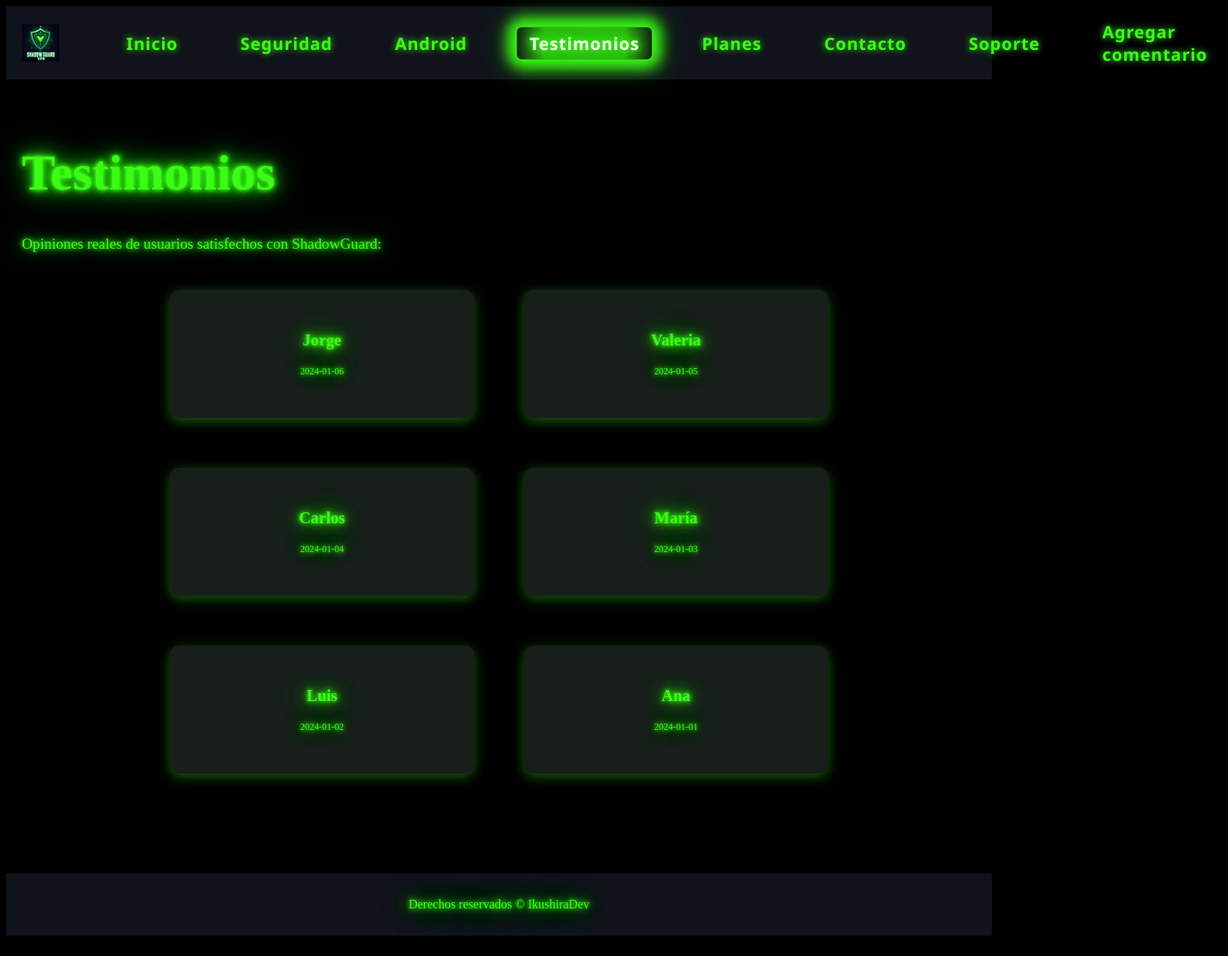
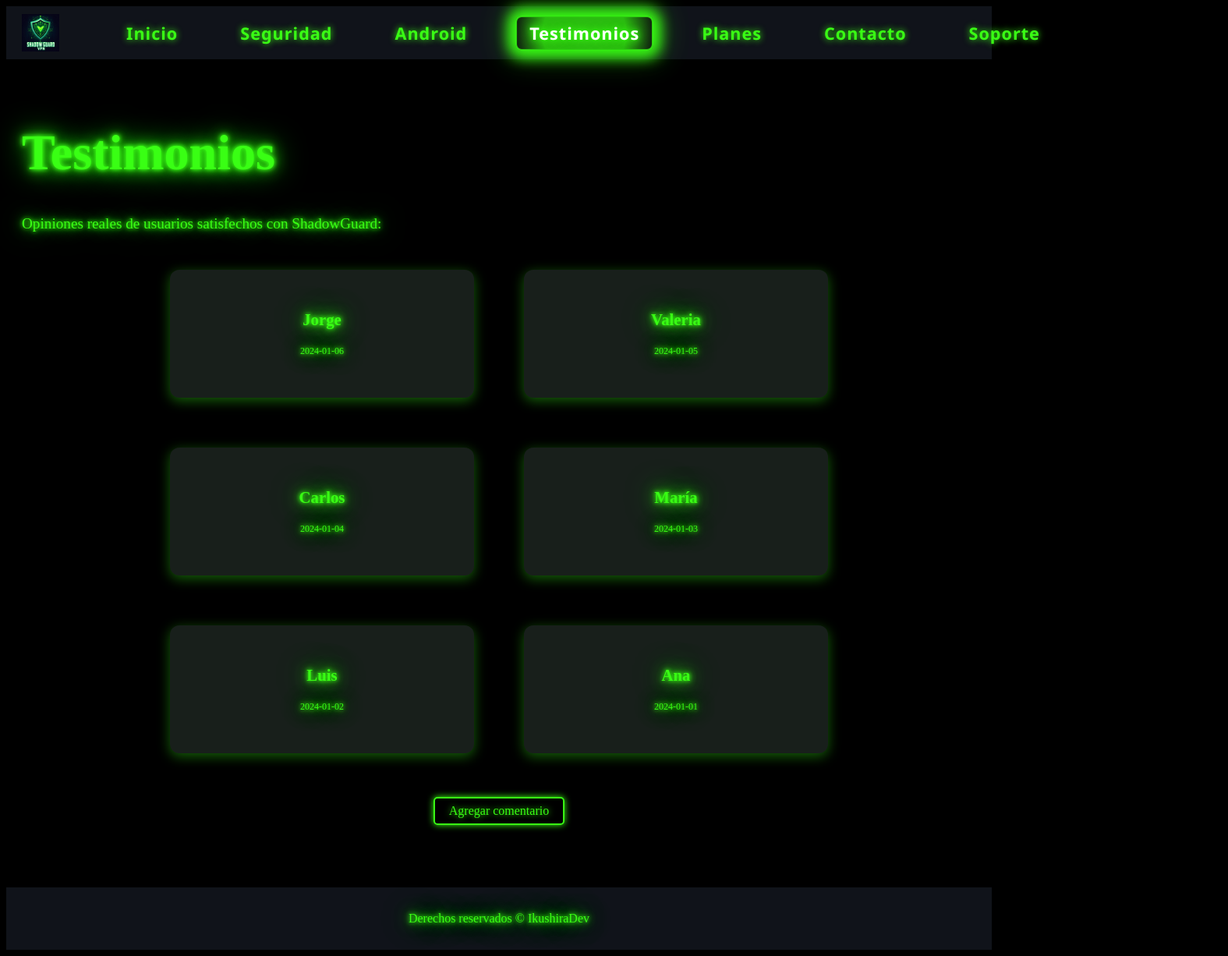
Before and after one commit to ikushira/shadowguard_ikudev, a plain HTML site: page testimonios.html in a window 1280 px wide. Shown: the whole page at 78% size, 1575 px wide, since content can reach past the window. Drawn offline with Linux system fonts and the light colour scheme.

Commit message:
Reubicar el botón "Agregar comentario" debajo de las tarjetas de testimonios para mejorar la accesibilidad.

```diff
--- a/testimonios.html
+++ b/testimonios.html
@@ -19,7 +19,6 @@
         <li><a href="planes.html">Planes</a></li>
         <li><a href="contacto.html">Contacto</a></li>
         <li><a href="soporte.html">Soporte</a></li>
-        <li><a href="#" id="btn-agregar-comentario">Agregar comentario</a></li>
       </ul>
     </nav>
   </header>
@@ -53,6 +52,10 @@
     <section class="testimonios-flex">
       <div id="lista-testimonios"></div>
     </section>
+    <!-- Botón centrado debajo de las tarjetas -->
+    <div style="display:flex;justify-content:center;margin:40px 0 0 0;">
+      <a href="#" id="btn-agregar-comentario" class="btn-neon">Agregar comentario</a>
+    </div>
   </main>
 
   <footer class="footer">
```
